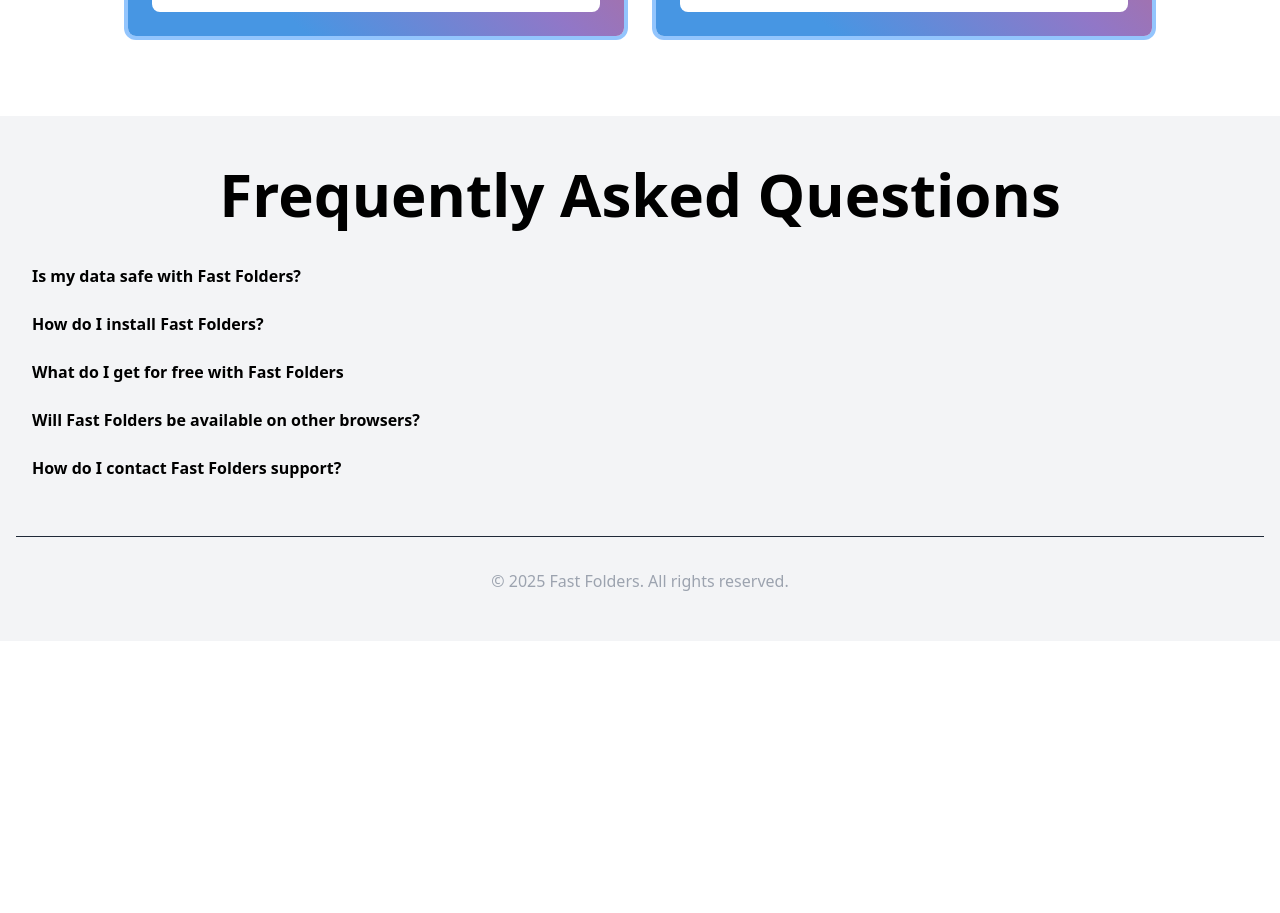
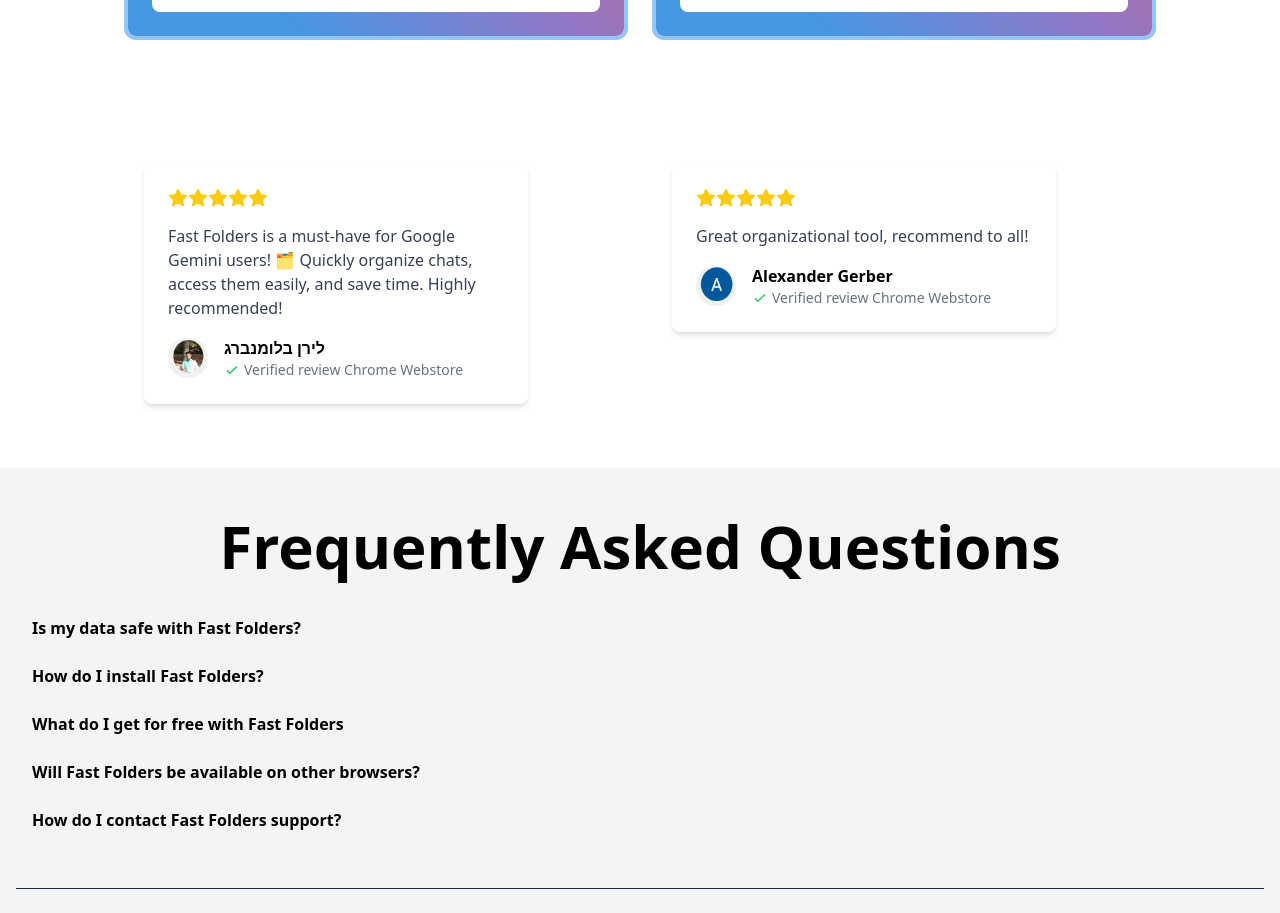
Before and after one commit to SJ-209/fast-folders-lp2, a React (Vite) app: page / in a window 1280 px wide. Shown: the part 2386-3299 px from the top of the page. Before the commit the page ends 3027 px from the top, so only its background shows below. Built offline with nearby package versions, Linux system fonts and the light colour scheme.

Commit message:
Scrolling reveiws added currently 2 static reviews

```diff
--- a/src/App.jsx
+++ b/src/App.jsx
@@ -16,7 +16,7 @@ function App() {
       <HeroSection />
       <FeaturesSection />
       <PricingSection />
-      {/* <ScrollingReviews /> */}
+      <ScrollingReviews />
       {/* <SecuritySection /> */}
       <Footer />
     </div>
--- a/src/components/scrolling-reviews.jsx
+++ b/src/components/scrolling-reviews.jsx
@@ -2,40 +2,40 @@
 
 import { useEffect, useState } from "react"
 import { Star } from "lucide-react"
+import review1 from "../assets/review-1.png"
+import review2 from "../assets/review-2.png"
 
 const reviews = [
   {
     id: 1,
-    name: "Helen",
-    avatar:
-      "https://hebbkx1anhila5yf.public.blob.vercel-storage.com/Screenshot%202025-02-12%20at%2022.26.45-lcrlQ0d74qIg2yfFp0zZo2UUJyzL1t.png",
-    content: "A great tool for ChatGPT power users.",
+    name: "לירן בלומנברג",
+    avatar: review1,
+    content: "Fast Folders is a must-have for Google Gemini users! 🗂 Quickly organize chats, access them easily, and save time. Highly recommended!",
     rating: 5,
   },
   {
-    id: 1,
-    name: "Helen",
-    avatar:
-      "https://hebbkx1anhila5yf.public.blob.vercel-storage.com/Screenshot%202025-02-12%20at%2022.26.45-lcrlQ0d74qIg2yfFp0zZo2UUJyzL1t.png",
-    content: "A great tool for ChatGPT power users.",
+    id: 2,
+    name: "Alexander Gerber",
+    avatar: review2,
+    content: "Great organizational tool, recommend to all!",
     rating: 5,
   },
-  {
-    id: 1,
-    name: "Helen",
-    avatar:
-      "https://hebbkx1anhila5yf.public.blob.vercel-storage.com/Screenshot%202025-02-12%20at%2022.26.45-lcrlQ0d74qIg2yfFp0zZo2UUJyzL1t.png",
-    content: "A great tool for ChatGPT power users.",
-    rating: 5,
-  },
-  {
-    id: 1,
-    name: "Helen",
-    avatar:
-      "https://hebbkx1anhila5yf.public.blob.vercel-storage.com/Screenshot%202025-02-12%20at%2022.26.45-lcrlQ0d74qIg2yfFp0zZo2UUJyzL1t.png",
-    content: "A great tool for ChatGPT power users.",
-    rating: 5,
-  },
+  // {
+  //   id: 1,
+  //   name: "Helen",
+  //   avatar:
+  //     "https://hebbkx1anhila5yf.public.blob.vercel-storage.com/Screenshot%202025-02-12%20at%2022.26.45-lcrlQ0d74qIg2yfFp0zZo2UUJyzL1t.png",
+  //   content: "A great tool for ChatGPT power users.",
+  //   rating: 5,
+  // },
+  // {
+  //   id: 1,
+  //   name: "Helen",
+  //   avatar:
+  //     "https://hebbkx1anhila5yf.public.blob.vercel-storage.com/Screenshot%202025-02-12%20at%2022.26.45-lcrlQ0d74qIg2yfFp0zZo2UUJyzL1t.png",
+  //   content: "A great tool for ChatGPT power users.",
+  //   rating: 5,
+  // },
   // ... (other reviews)
 ]
 
@@ -61,7 +61,7 @@ const ReviewCard = ({ name, avatar, content, rating }) => (
           >
             <path strokeLinecap="round" strokeLinejoin="round" strokeWidth="2" d="M5 13l4 4L19 7"></path>
           </svg>
-          Verified review
+          Verified review Chrome Webstore
         </p>
       </div>
     </div>
@@ -69,22 +69,24 @@ const ReviewCard = ({ name, avatar, content, rating }) => (
 )
 
 const ScrollingReviews = () => {
-  const [scrollPosition, setScrollPosition] = useState(0)
+  // Comment out the scrolling logic
+  // const [scrollPosition, setScrollPosition] = useState(0)
 
-  useEffect(() => {
-    console.log("ScrollingReviews component mounted")
-    const intervalId = setInterval(() => {
-      setScrollPosition((prevPosition) => (prevPosition + 1) % (reviews.length * 100))
-    }, 50)
+  // useEffect(() => {
+  //   console.log("ScrollingReviews component mounted")
+  //   const intervalId = setInterval(() => {
+  //     setScrollPosition((prevPosition) => (prevPosition + 1) % (reviews.length * 100))
+  //   }, 50)
 
-    return () => clearInterval(intervalId)
-  }, [])
+  //   return () => clearInterval(intervalId)
+  // }, [])
 
-  console.log("Rendering ScrollingReviews, scrollPosition:", scrollPosition)
+  // console.log("Rendering ScrollingReviews, scrollPosition:", scrollPosition)
 
   return (
-    <div className="w-full overflow-hidden bg-gray-80 py-12 rounded-lg">
-      <div
+    <div className=" overflow-hidden bg-gray-80 py-12 rounded-lg">
+      {/* Comment out the scrolling container */}
+      {/* <div
         className="flex"
         style={{
           transform: `translateX(-${scrollPosition}px)`,
@@ -96,6 +98,14 @@ const ScrollingReviews = () => {
             <ReviewCard {...review} />
           </div>
         ))}
+      </div> */}
+      {/* Display the reviews in a static grid */}
+      <div className="grid md:grid-cols-2 gap-8 max-w-5xl mx-auto">
+        {reviews.map((review) => (
+          <div key={review.id} className="px-4">
+            <ReviewCard {...review} />
+          </div>
+        ))}
       </div>
     </div>
   )
```
Also changed, not shown: src/assets/review-1.png (added), src/assets/review-2.png (added), 7 other files (tests, documents, lock files or other folders).
